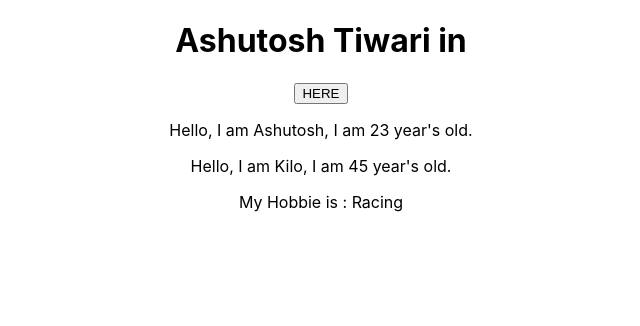
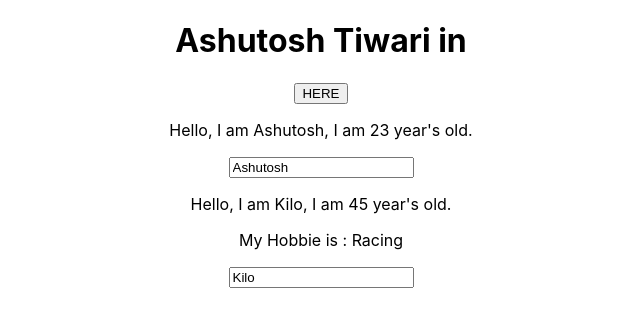
Before and after one commit to InclinedScorpio/react-beginning-to-advance, a React (Create React App) app: page / in a window 1280 px wide. Shown: the top 326 px of the page, without its empty margins (319-959 px from the left). Built offline with nearby package versions, Linux system fonts and the light colour scheme.

Commit message:
TWO WAY BINDING

```diff
--- a/src/App.js
+++ b/src/App.js
@@ -25,6 +25,16 @@ class App extends Component {
 		});
 	};
 
+	changeName = event => {
+		this.setState({
+			persons: [
+				{ name: event.target.value, age: 29 },
+				{ name: "Kilo", age: 45 },
+				{ name: "Mario", age: 80 }
+			]
+		});
+	};
+
 	render() {
 		return (
 			<div className="App">
@@ -39,6 +49,7 @@ class App extends Component {
 					click={() => {
 						this.buttonClickHandler("Mario");
 					}}
+					changeName={this.changeName}
 				/>
 				<Person
 					name={this.state.persons[1].name}
--- a/src/Person/Person.js
+++ b/src/Person/Person.js
@@ -7,6 +7,7 @@ const Person = props => {
 				Hello, I am {props.name}, I am {props.age} year's old.
 			</p>
 			<p>{props.children}</p>
+			<input onChange={props.changeName} value={props.name} />
 		</div>
 	);
 };
```
